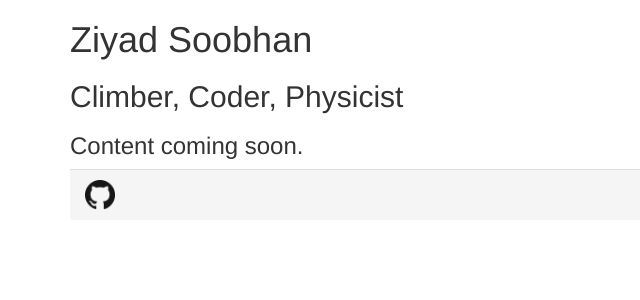
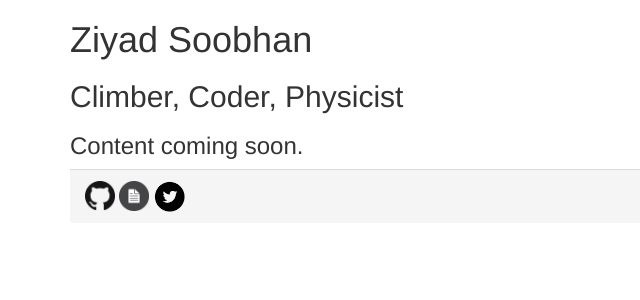
Before and after one commit to zsoobhan/prometheus, a Django app: template www/templates/content/home.html in a window 1280 px wide. Shown: the top 300 px of the page, without its empty margins (0-640 px from the left). Run offline with Django 3.2, Linux system fonts and the light colour scheme; the template is opened without the code that fills it, so the values that code supplies are empty; some libraries are stand-ins or nearby versions.

Commit message:
Adds resume and twitter icons

```diff
--- a/www/templates/partials/footer.html
+++ b/www/templates/partials/footer.html
@@ -3,7 +3,13 @@
 <div class="panel-footer">
   <div >
   <a href="https://github.com/zsoobhan/" target="_blank">
-    <img src="{% static "images/githubmark.png" %}" alt="github profile`" style="width:30px;"/>
+    <img src="{% static "images/githubmark.png" %}" alt="github profile" style="width:30px;"/>
+  </a>
+  <a href="https://github.com/zsoobhan/resume/blob/master/resume.pdf?raw=true" target="_blank">
+    <img src="{% static "images/resume-icon.png" %}" alt="resume" style="width:30px;"/>
+  </a>
+  <a href="https://twitter.com/zsoobhan" target="_blank">
+    <img src="{% static "images/twitter-icon.png" %}" alt="twitter" style="width:33px;"/>
   </a>
   </div>
   </div>
```
Also changed, not shown: www/static/images/resume-icon.png (added), www/static/images/twitter-icon.png (added).
